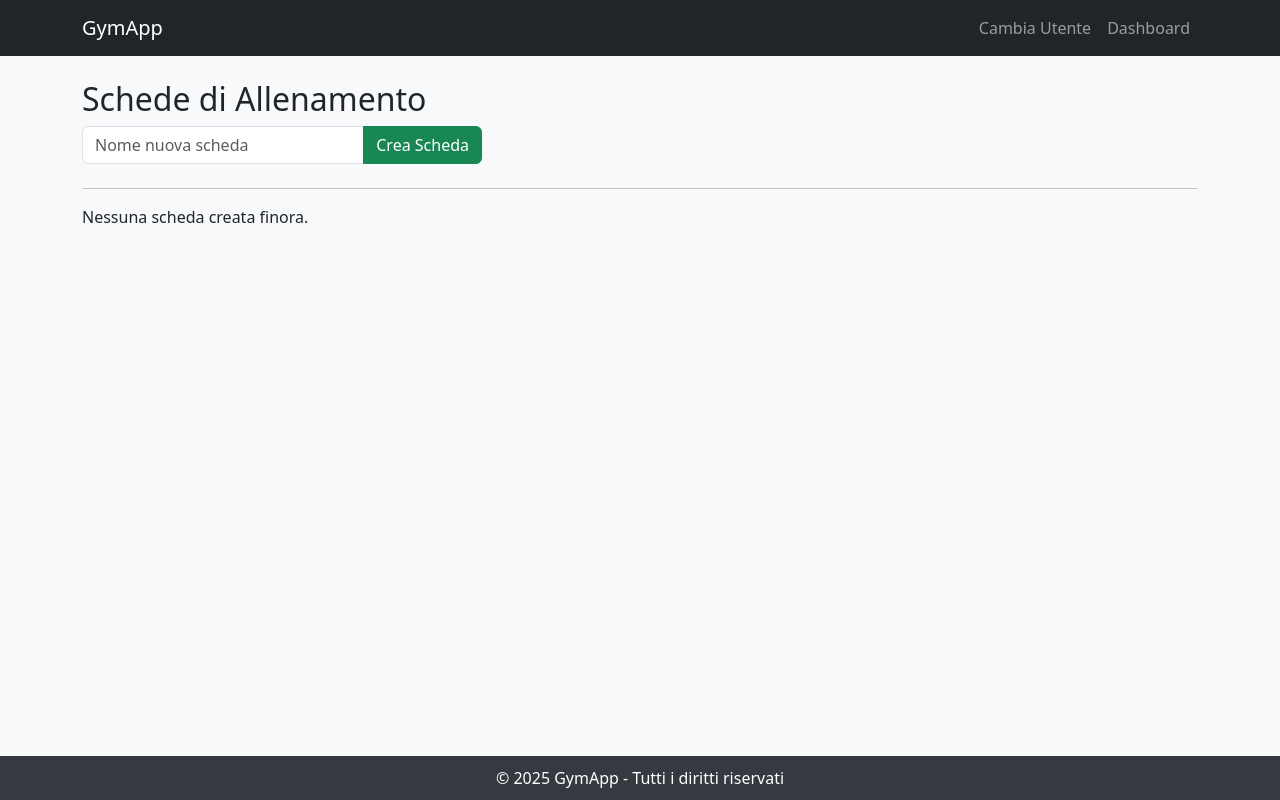
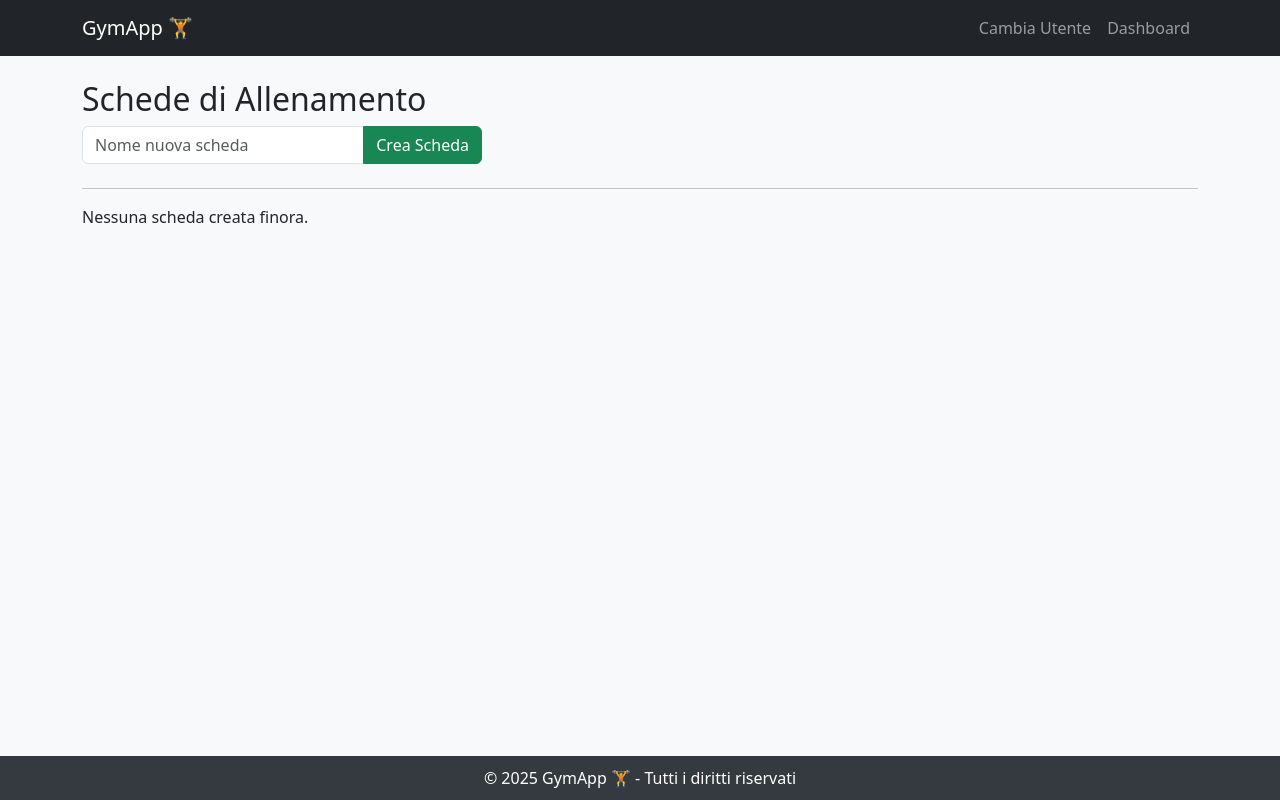
Before and after one commit to SM94-01/gymapp, a Flask app: page /schede in a window 1280 px wide. Run offline with Flask 3, Linux system fonts and the light colour scheme; the visitor is signed in with stand-in values (Sample User, id 1).

Commit message:
Update base.html

```diff
--- a/templates/base.html
+++ b/templates/base.html
@@ -31,7 +31,7 @@
 
 <nav class="navbar navbar-expand-lg navbar-dark bg-dark fixed-top">
   <div class="container">
-    <a class="navbar-brand" href="{{ url_for('dashboard') }}">GymApp</a>
+    <a class="navbar-brand" href="{{ url_for('dashboard') }}">GymApp 🏋️</a>
     <button class="navbar-toggler" type="button" data-bs-toggle="collapse" data-bs-target="#navbarNav"
         aria-controls="navbarNav" aria-expanded="false" aria-label="Toggle navigation">
       <span class="navbar-toggler-icon"></span>
@@ -64,7 +64,7 @@
 </div>
 
 <footer>
-    <div>© 2025 GymApp - Tutti i diritti riservati</div>
+    <div>© 2025 GymApp 🏋️ - Tutti i diritti riservati</div>
 </footer>
 
 <!-- Bootstrap 5 JS + Popper -->
```
